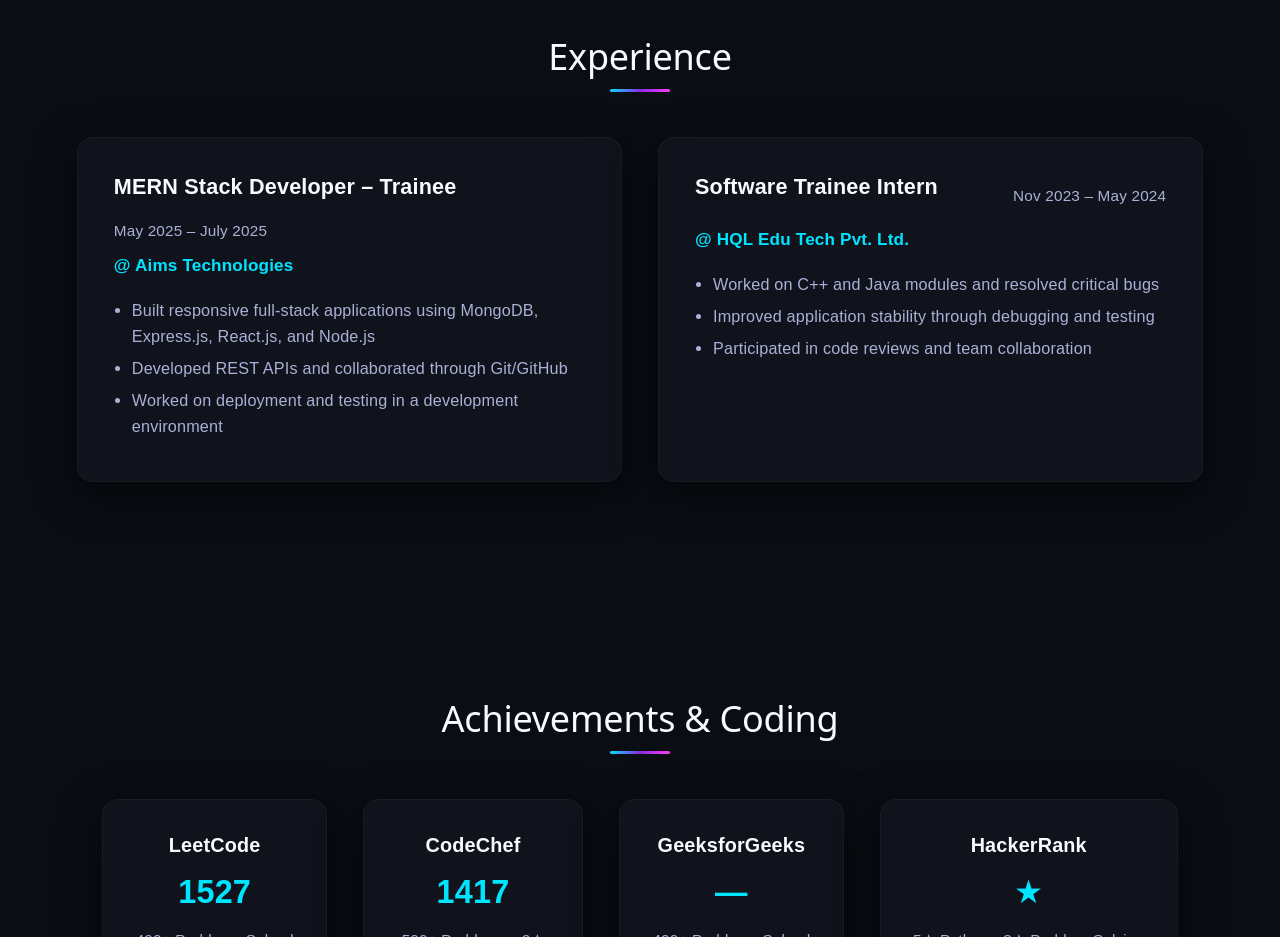
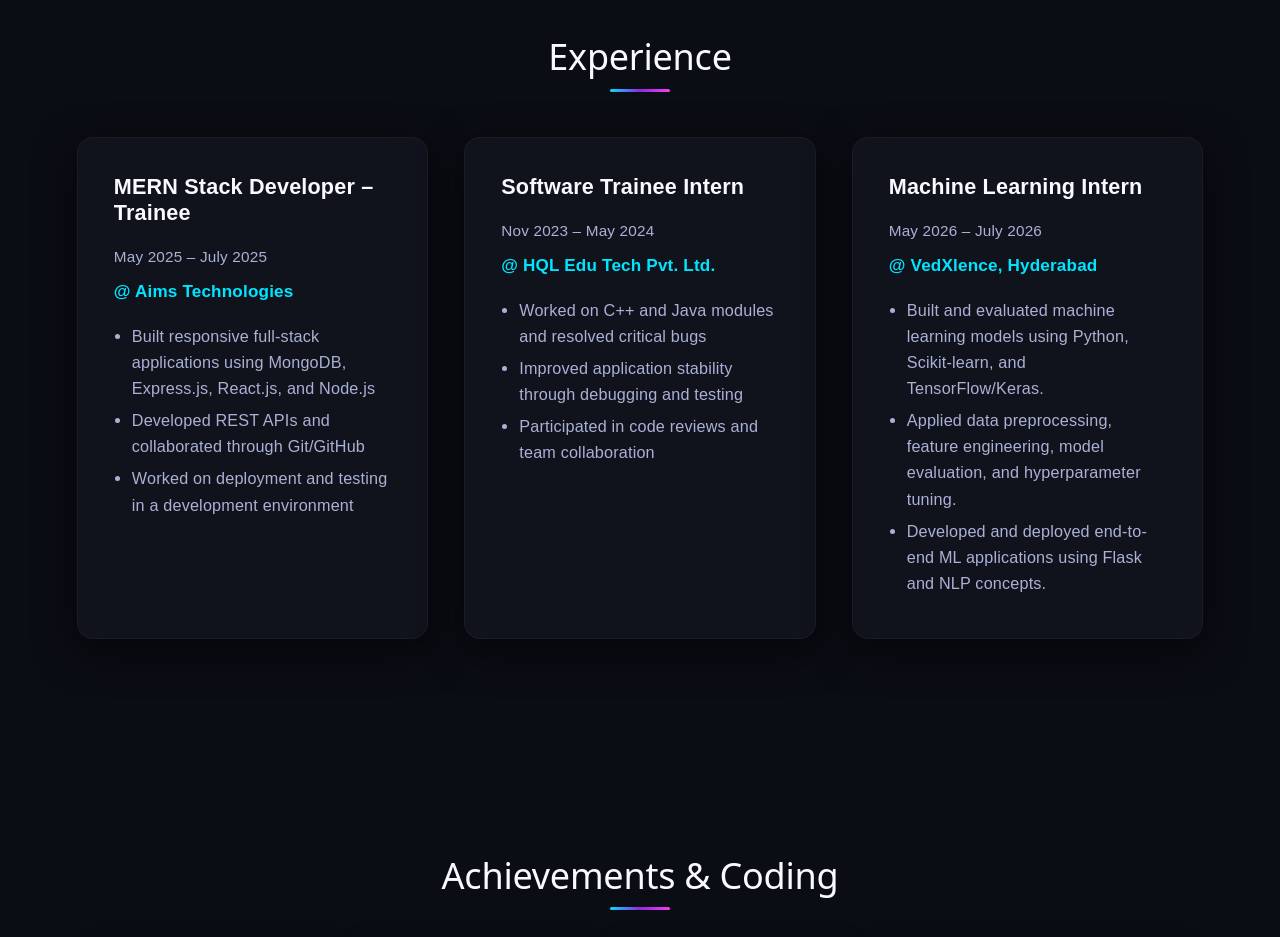
Before and after one commit to Coder-sai2004/FUTURE_FS_01, a React (Vite) app: page / in a window 1280 px wide. Shown: the part 4260-5197 px from the top of the page. Built offline with nearby package versions, Linux system fonts and the light colour scheme.

Commit message:
Update portfolio with VedXlence internship

```diff
--- a/src/App.jsx
+++ b/src/App.jsx
@@ -474,6 +474,24 @@
 
           </div>
 
+          {/* EXPERIENCE 3 */}
+          <div className="experience-card">
+
+            <div className="exp-top">
+              <h3>Machine Learning Intern</h3>
+              <span className="exp-date">May 2026 – July 2026</span>
+            </div>
+
+            <h4 className="exp-company">@ VedXlence, Hyderabad</h4>
+
+            <ul className="exp-points">
+              <li>Built and evaluated machine learning models using Python, Scikit-learn, and TensorFlow/Keras.</li>
+              <li>Applied data preprocessing, feature engineering, model evaluation, and hyperparameter tuning.</li>
+              <li>Developed and deployed end-to-end ML applications using Flask and NLP concepts.</li>
+            </ul>
+
+          </div>
+
         </div>
       </div>
     </section>
```
